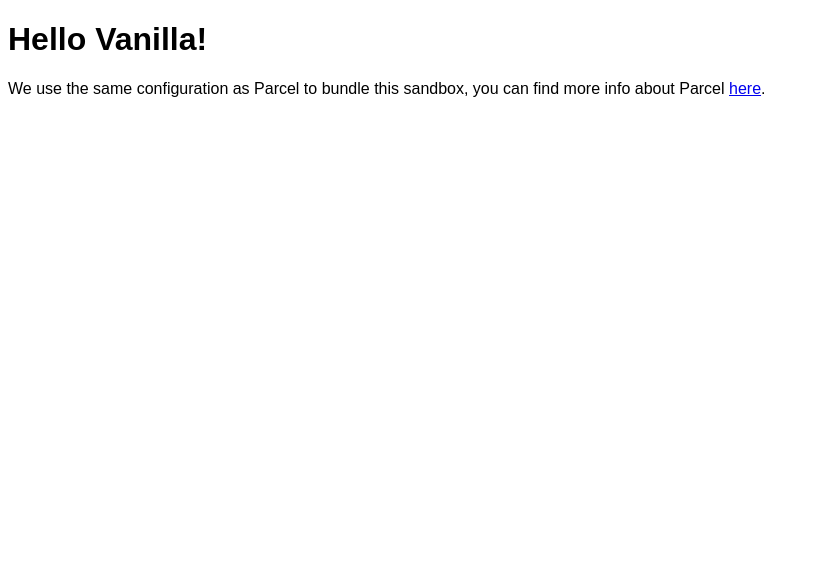
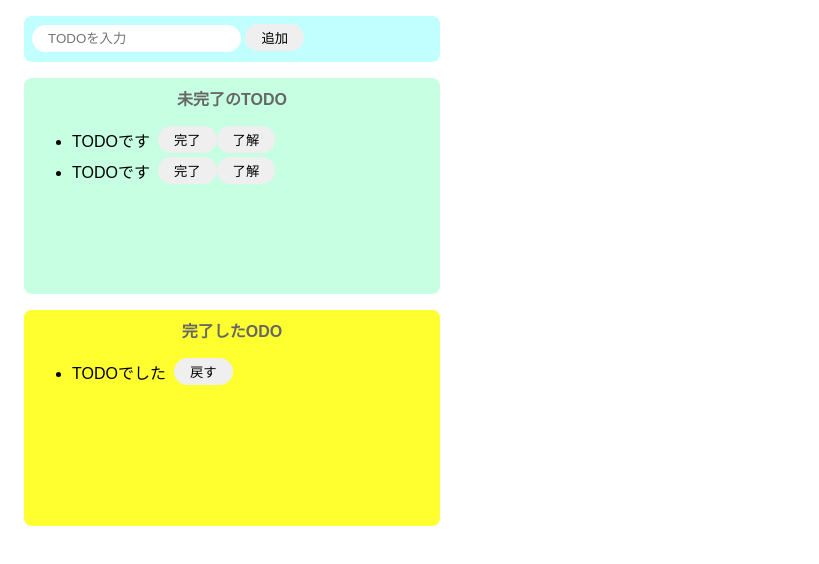
Before and after one commit to Kanetomo/todo-list.js, a website built with Parcel: page index.html in a window 1280 px wide. Shown: the whole page, without its empty margins (0-819 px from the left). Built offline with nearby package versions, Linux system fonts and the light colour scheme.

Commit message:
markup css

```diff
--- a/index.html
+++ b/index.html
@@ -1,16 +1,39 @@
 <!DOCTYPE html>
 <html>
+  <head>
+    <title>TODO(JS)</title>
+    <meta charset="UTF-8" />
+  </head>
 
-<head>
-	<title>Parcel Sandbox</title>
-	<meta charset="UTF-8" />
-</head>
-
-<body>
-	<div id="app"></div>
-
-	<script src="src/index.js">
-	</script>
-</body>
-
+  <body>
+    <div class="input-area">
+      <input placeholder="TODOを入力" />
+      <button>追加</button>
+    </div>
+    <div class="imcomplete-area">
+      <p class="title">未完了のTODO</p>
+      <ul>
+        <div class="list-row">
+          <li>TODOです</li>
+          <button>完了</button>
+          <button>了解</button>
+        </div>
+        <div class="list-row">
+          <li>TODOです</li>
+          <button>完了</button>
+          <button>了解</button>
+        </div>
+      </ul>
+    </div>
+    <div class="complete-area">
+      <p class="title">完了したODO</p>
+      <ul>
+        <div class="list-row">
+          <li>TODOでした</li>
+          <button>戻す</button>
+        </div>
+      </ul>
+    </div>
+    <script src="src/index.js"></script>
+  </body>
 </html>
--- a/src/index.js
+++ b/src/index.js
@@ -1,10 +1 @@
 import "./styles.css";
-
-document.getElementById("app").innerHTML = `
-<h1>Hello Vanilla!</h1>
-<div>
-  We use the same configuration as Parcel to bundle this sandbox, you can find more
-  info about Parcel
-  <a href="https://parceljs.org" target="_blank" rel="noopener noreferrer">here</a>.
-</div>
-`;
--- a/src/styles.css
+++ b/src/styles.css
@@ -1,3 +1,66 @@
 body {
   font-family: sans-serif;
 }
+
+input {
+  border-radius: 1rem;
+  border: none;
+  padding: 6px 16px;
+  outline: none;
+}
+
+button {
+  border-radius: 1rem;
+  border: none;
+  padding: 4px 16px;
+}
+
+button:hover {
+  background-color: #ff7fff;
+  color: #fff;
+  cursor: pointer;
+}
+
+li {
+  margin-right: 8px;
+}
+
+.input-area {
+  background-color: #c1ffff;
+  width: 400px;
+  height: 30px;
+  padding: 8px;
+  margin: 1rem;
+  border-radius: 8px;
+}
+
+.imcomplete-area {
+  background-color: #c6ffe2;
+  width: 400px;
+  min-height: 200px;
+  padding: 8px;
+  margin: 1rem;
+  border-radius: 8px;
+}
+
+.complete-area {
+  background-color: #ffff30;
+  width: 400px;
+  min-height: 200px;
+  padding: 8px;
+  margin: 1rem;
+  border-radius: 8px;
+}
+
+.title {
+  text-align: center;
+  margin-top: 0;
+  font-weight: bold;
+  color: #666;
+}
+
+.list-row {
+  display: flex;
+  align-items: center;
+  padding-bottom: 4px;
+}
```
